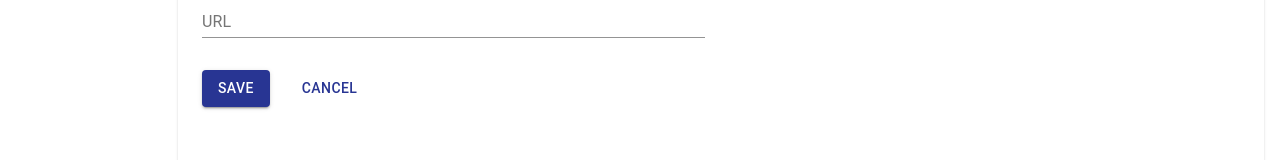
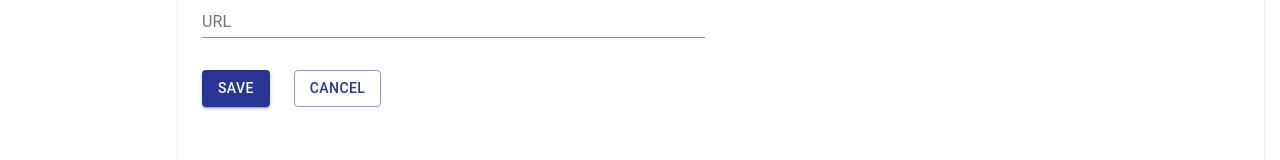
Before and after one commit to MadalenaGoncalves/a3-fe, a Next.js app: page /admin/contacts/add in a window 1280 px wide. Shown: the part 682-842 px from the top of the page. Built offline with nearby package versions, Linux system fonts and the light colour scheme.

Commit message:
Update button styles in admin form toolbar

```diff
--- a/components/page__admin/Form.tsx
+++ b/components/page__admin/Form.tsx
@@ -23,9 +23,9 @@ const Form: NextPage<Props> = ({ children, onCancel, onSubmit }) => {
 
       <FormToolbar>
         <Button type="submit" variant="contained" color="primary" onClick={onSubmit}>Save</Button>
-        <Button type="button" color="primary" onClick={onCancel}>Cancel</Button>
+        <Button type="button" variant="outlined" color="primary" onClick={onCancel}>Cancel</Button>
       </FormToolbar>
-  </form>
+    </form>
   );
 }
 
```
